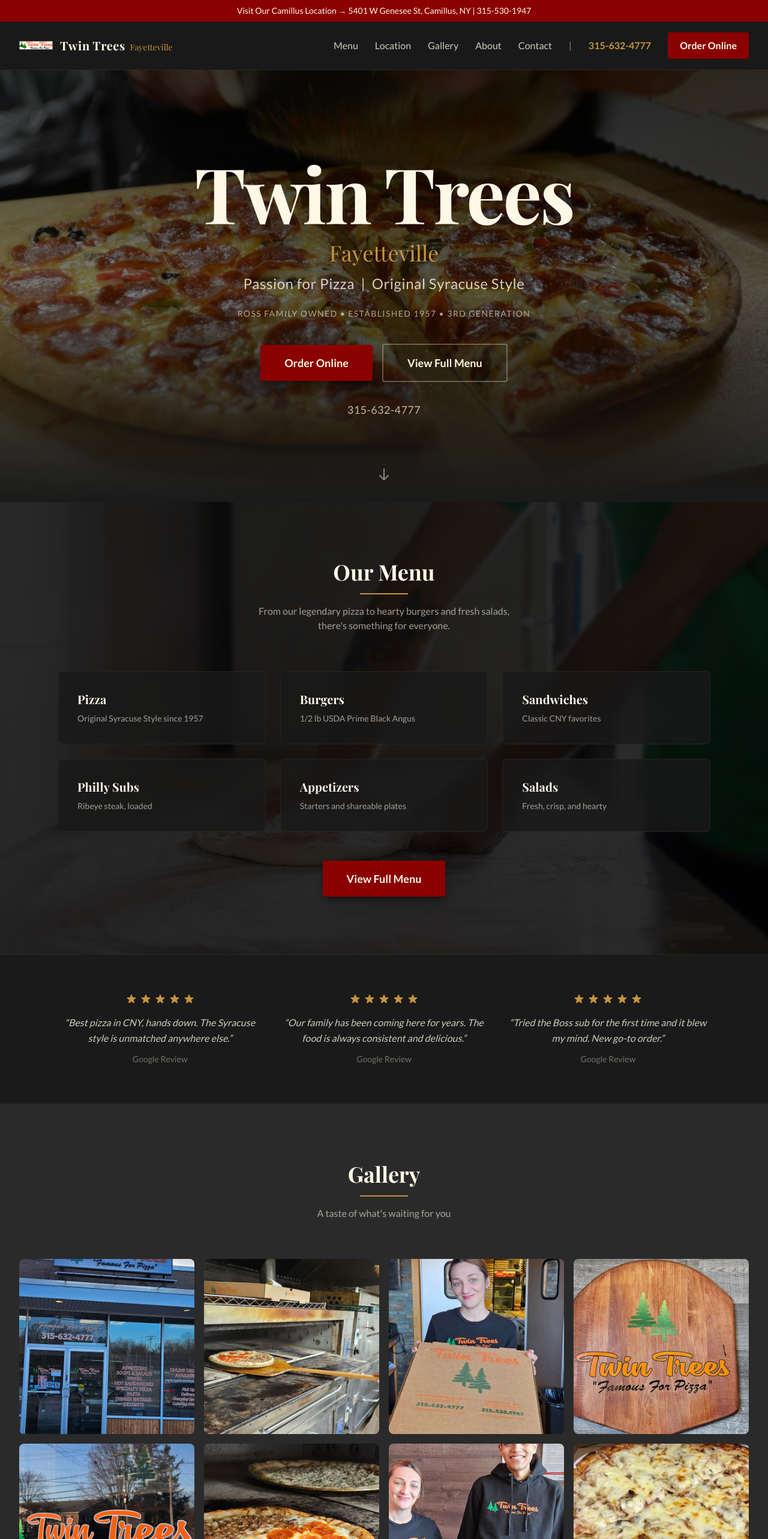
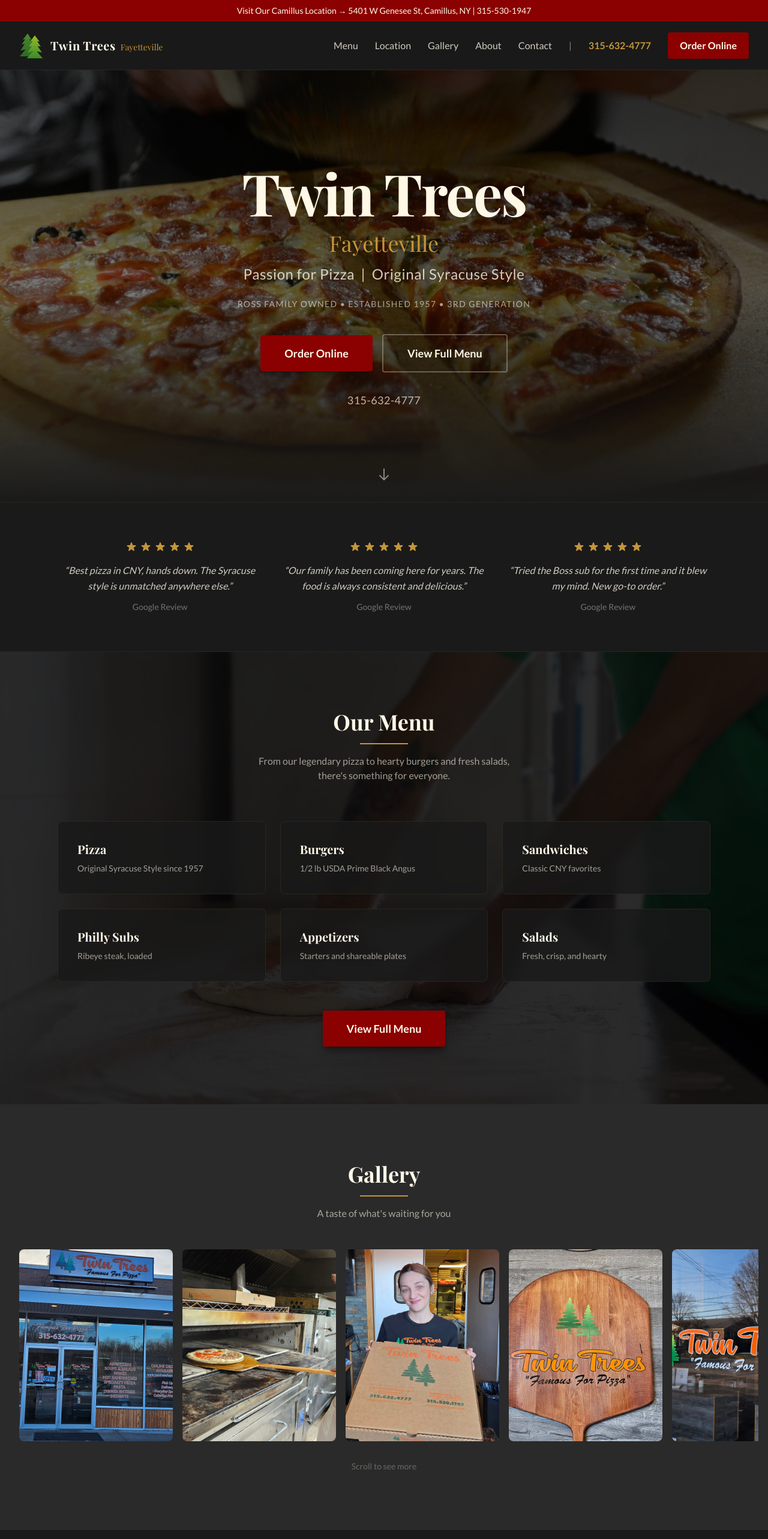
Before and after one commit to owshstudio/twin-trees-fayetteville, a Next.js app: page / in a window 1280 px wide. Shown: the top 2566 px of the page at 60% size. Built offline with nearby package versions, Linux system fonts and the light colour scheme; a web font is replaced by a local one.

Commit message:
Reviews above menu, smaller hero text, sliding gallery, bigger location, SVG tree icon in nav

```diff
--- a/src/app/globals.css
+++ b/src/app/globals.css
@@ -49,3 +49,11 @@
 ::-webkit-scrollbar-thumb:hover {
   background: var(--color-deep-red-light);
 }
+
+.scrollbar-hide {
+  -ms-overflow-style: none;
+  scrollbar-width: none;
+}
+.scrollbar-hide::-webkit-scrollbar {
+  display: none;
+}
--- a/src/app/layout.tsx
+++ b/src/app/layout.tsx
@@ -132,11 +132,11 @@
         <div className="flex items-center justify-between h-20">
           <Link href="/" className="flex items-center gap-3">
             <Image
-              src="/images/logo.png"
-              alt="Twin Trees Logo"
-              width={56}
-              height={56}
-              className="w-14 h-14 object-contain"
+              src="/images/twin-trees-icon.svg"
+              alt="Twin Trees"
+              width={40}
+              height={46}
+              className="w-10 h-12 object-contain"
             />
             <div className="hidden sm:block whitespace-nowrap">
               <span className="text-xl font-bold text-cream tracking-wide font-[family-name:var(--font-heading)]">
--- a/src/app/page.tsx
+++ b/src/app/page.tsx
@@ -15,10 +15,10 @@
       <div className="absolute inset-0 bg-gradient-to-b from-black/70 via-black/50 to-charcoal" />
 
       <div className="relative z-10 text-center px-4 max-w-4xl mx-auto">
-        <h1 className="text-6xl sm:text-7xl md:text-8xl lg:text-9xl font-bold text-cream mb-4 tracking-tight font-[family-name:var(--font-heading)]">
+        <h1 className="text-5xl sm:text-6xl md:text-7xl lg:text-8xl font-bold text-cream mb-4 tracking-tight font-[family-name:var(--font-heading)]">
           Twin Trees
         </h1>
-        <p className="text-3xl sm:text-4xl text-gold font-medium mb-4 font-[family-name:var(--font-heading)]">
+        <p className="text-2xl sm:text-3xl md:text-4xl text-gold font-medium mb-4 font-[family-name:var(--font-heading)]">
           Fayetteville
         </p>
         <p className="text-xl sm:text-2xl text-cream/80 mb-6 max-w-xl mx-auto tracking-wide">
@@ -207,12 +207,20 @@
     { src: "/images/gallery/photo-6.jpg", alt: "Burgers and sandwiches at Twin Trees" },
     { src: "/images/gallery/photo-7.jpg", alt: "Twin Trees kitchen preparing orders" },
     { src: "/images/gallery/photo-8.jpg", alt: "Customer favorites at Twin Trees Fayetteville" },
+    { src: "/images/gallery/photo-9.jpg", alt: "Twin Trees pizza fresh out of the oven" },
+    { src: "/images/gallery/photo-10.jpg", alt: "Twin Trees Fayetteville interior" },
+    { src: "/images/gallery/photo-11.jpg", alt: "Specialty pizza at Twin Trees" },
+    { src: "/images/gallery/photo-12.jpg", alt: "Twin Trees menu favorites" },
+    { src: "/images/gallery/photo-13.jpg", alt: "Twin Trees classic pie" },
+    { src: "/images/gallery/photo-14.jpg", alt: "Loaded fries at Twin Trees" },
+    { src: "/images/gallery/photo-15.jpg", alt: "Twin Trees team at work" },
+    { src: "/images/gallery/photo-16.jpg", alt: "Twin Trees Fayetteville favorites" },
   ];
 
   return (
     <section id="gallery" className="py-24 bg-charcoal-light scroll-mt-24">
       <div className="max-w-7xl mx-auto px-4 sm:px-6 lg:px-8">
-        <div className="text-center mb-16">
+        <div className="text-center mb-12">
           <h2 className="text-3xl sm:text-4xl font-bold text-cream mb-4 font-[family-name:var(--font-heading)]">
             Gallery
           </h2>
@@ -222,23 +230,26 @@
           </p>
         </div>
 
-        <div className="grid grid-cols-2 md:grid-cols-4 gap-4">
+        <div className="overflow-x-auto scrollbar-hide pb-4 -mx-4 px-4">
+          <div className="flex gap-4" style={{ width: "max-content" }}>
             {photos.map((photo, i) => (
               <div
                 key={i}
-              className="relative aspect-square rounded-lg overflow-hidden group"
+                className="relative w-64 h-80 flex-shrink-0 rounded-lg overflow-hidden group"
               >
                 <Image
                   src={photo.src}
                   alt={photo.alt}
                   fill
-                sizes="(max-width: 768px) 50vw, 25vw"
+                  sizes="256px"
                   className="object-cover transition-transform duration-500 group-hover:scale-110"
                 />
                 <div className="absolute inset-0 bg-black/0 group-hover:bg-black/20 transition-colors duration-300" />
               </div>
             ))}
           </div>
+        </div>
+        <p className="text-center text-cream/30 text-sm mt-4">Scroll to see more</p>
       </div>
     </section>
   );
@@ -249,7 +260,7 @@
     <section id="location" className="py-24 bg-charcoal scroll-mt-24">
       <div className="max-w-7xl mx-auto px-4 sm:px-6 lg:px-8">
         <div className="text-center mb-16">
-          <h2 className="text-3xl sm:text-4xl font-bold text-cream mb-4 font-[family-name:var(--font-heading)]">
+          <h2 className="text-4xl sm:text-5xl font-bold text-cream mb-4 font-[family-name:var(--font-heading)]">
             Location &amp; Hours
           </h2>
           <div className="w-20 h-0.5 bg-gold mx-auto" />
@@ -261,7 +272,7 @@
               <iframe
                 src="https://www.google.com/maps/embed?pb=!1m18!1m12!1m3!1d2924.7!2d-76.0045!3d43.0297!2m3!1f0!2f0!3f0!3m2!1i1024!2i768!4f13.1!3m3!1m2!1s0x89d9f3a6d26e7b3f%3A0x5e8b1d3a8d6c4f2a!2s104+Highbridge+St%2C+Fayetteville%2C+NY+13066!5e0!3m2!1sen!2sus!4v1700000000000!5m2!1sen!2sus"
                 width="100%"
-                height="350"
+                height="400"
                 style={{ border: 0 }}
                 allowFullScreen
                 loading="lazy"
@@ -526,8 +537,8 @@
   return (
     <main>
       <Hero />
+      <Testimonials />
       <MenuPreview />
-      <Testimonials />
       <Gallery />
       <Location />
       <Contact />
```
Also changed, not shown: public/images/twin-trees-icon.svg (added). Lines whose indentation alone changed are shown as unchanged.
